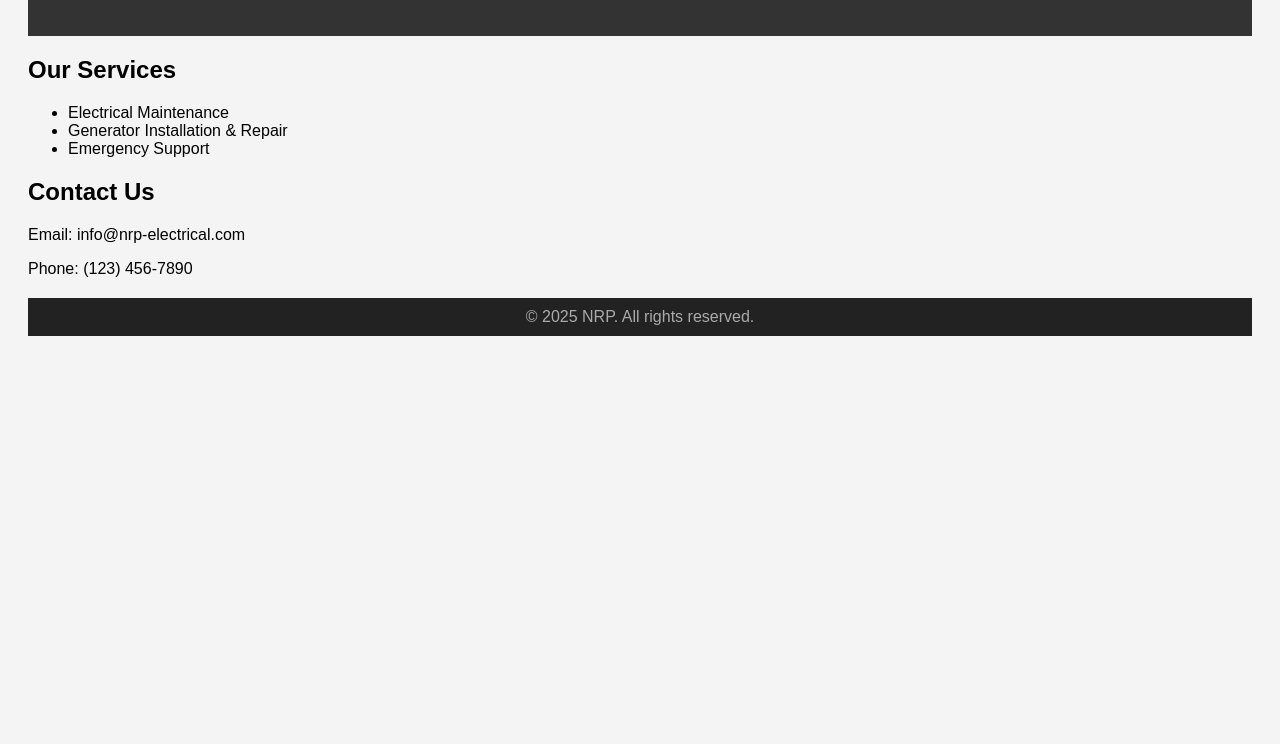
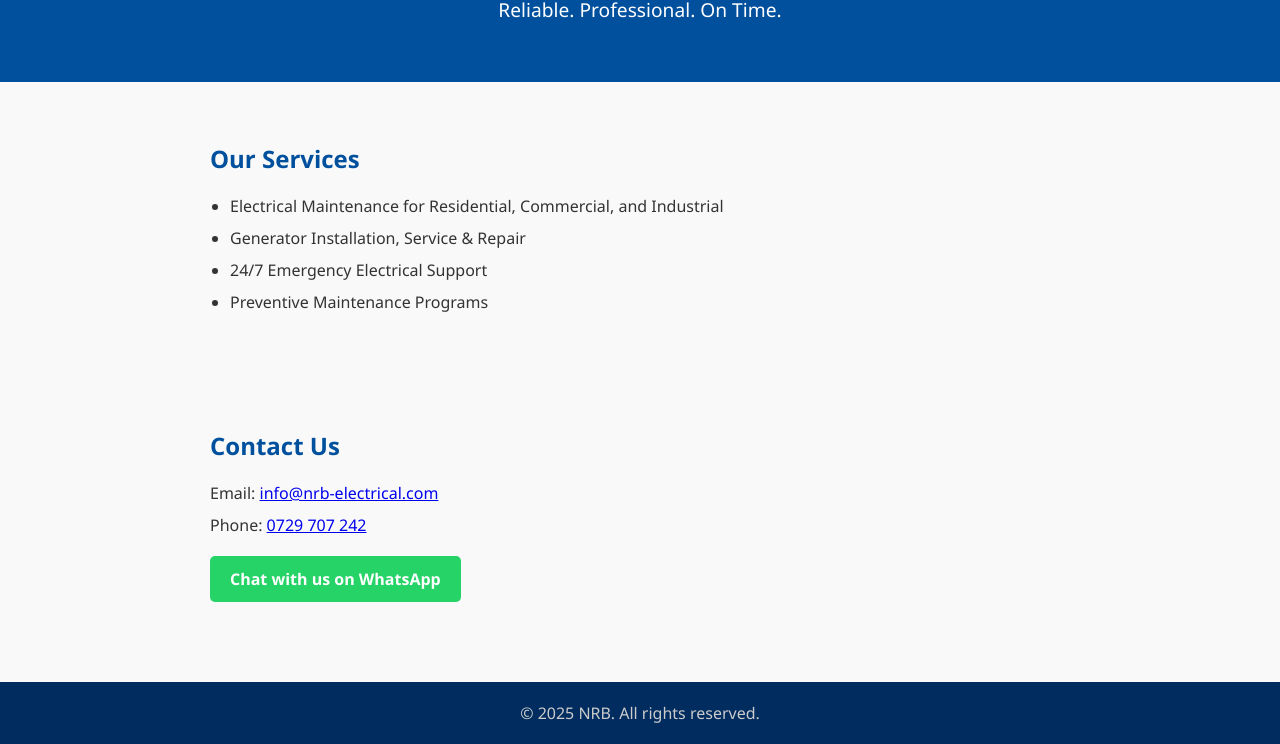
Before and after one commit to OmegaG1538/NRB-websit, a plain HTML site: page index.html in a window 1280 px wide. Shown: the part 146-890 px from the top of the page. Before the commit the page ends 800 px from the top, so only its background shows below. Drawn offline with Linux system fonts and the light colour scheme.

Commit message:
Add files via upload

```diff
--- a/index.html
+++ b/index.html
@@ -1,39 +1,104 @@
 <!DOCTYPE html>
 <html lang="en">
 <head>
-  <meta charset="UTF-8">
-  <meta name="viewport" content="width=device-width, initial-scale=1.0">
-  <title>NRP - Electrical Maintenance & Generators</title>
+  <meta charset="UTF-8" />
+  <meta name="viewport" content="width=device-width, initial-scale=1.0"/>
+  <title>NRB - Electrical Maintenance & Generators</title>
   <style>
-    body { font-family: Arial, sans-serif; padding: 20px; background: #f4f4f4; }
-    header { background: #333; color: #fff; padding: 20px; text-align: center; }
-    section { margin: 20px 0; }
-    footer { background: #222; color: #aaa; text-align: center; padding: 10px; }
+    * {
+      box-sizing: border-box;
+    }
+    body {
+      font-family: 'Segoe UI', Tahoma, Geneva, Verdana, sans-serif;
+      margin: 0;
+      background: #f9f9f9;
+      color: #333;
+    }
+    header {
+      background: #00509e;
+      color: white;
+      padding: 40px 20px;
+      text-align: center;
+    }
+    header h1 {
+      margin: 10px 0 5px;
+      font-size: 2.5rem;
+    }
+    header p {
+      font-size: 1.2rem;
+      margin-top: 0;
+    }
+    .logo {
+      max-width: 120px;
+      margin-bottom: 10px;
+    }
+    section {
+      padding: 40px 20px;
+      max-width: 900px;
+      margin: auto;
+    }
+    h2 {
+      color: #00509e;
+    }
+    ul {
+      padding-left: 20px;
+    }
+    li {
+      margin-bottom: 10px;
+    }
+    .contact-info p {
+      margin: 10px 0;
+    }
+    .whatsapp-button {
+      display: inline-block;
+      background-color: #25D366;
+      color: white;
+      padding: 12px 20px;
+      text-decoration: none;
+      border-radius: 5px;
+      font-weight: bold;
+      margin-top: 10px;
+    }
+    .whatsapp-button:hover {
+      background-color: #1ebe5b;
+    }
+    footer {
+      background: #002c5f;
+      color: #ccc;
+      text-align: center;
+      padding: 20px;
+      margin-top: 40px;
+    }
   </style>
 </head>
 <body>
   <header>
-    <h1>NRP Electrical Maintenance & Generators</h1>
+    <img src="nrb-logo.png" alt="NRB Logo" class="logo"/>
+    <h1>NRB Electrical Maintenance & Generators</h1>
     <p>Reliable. Professional. On Time.</p>
   </header>
 
   <section>
     <h2>Our Services</h2>
     <ul>
-      <li>Electrical Maintenance</li>
-      <li>Generator Installation & Repair</li>
-      <li>Emergency Support</li>
+      <li>Electrical Maintenance for Residential, Commercial, and Industrial</li>
+      <li>Generator Installation, Service & Repair</li>
+      <li>24/7 Emergency Electrical Support</li>
+      <li>Preventive Maintenance Programs</li>
     </ul>
   </section>
 
-  <section>
+  <section class="contact-info">
     <h2>Contact Us</h2>
-    <p>Email: info@nrp-electrical.com</p>
-    <p>Phone: (123) 456-7890</p>
+    <p>Email: <a href="mailto:info@nrb-electrical.com">info@nrb-electrical.com</a></p>
+    <p>Phone: <a href="tel:+254729707242">0729 707 242</a></p>
+    <a class="whatsapp-button" href="https://wa.me/254729707242" target="_blank">
+      Chat with us on WhatsApp
+    </a>
   </section>
 
   <footer>
-    &copy; 2025 NRP. All rights reserved.
+    &copy; 2025 NRB. All rights reserved.
   </footer>
 </body>
-                              </html>
+</html>
```
Also changed, not shown: A_logo_for_a_company_named_NRB_is_displayed_on_a_w.png (added).
